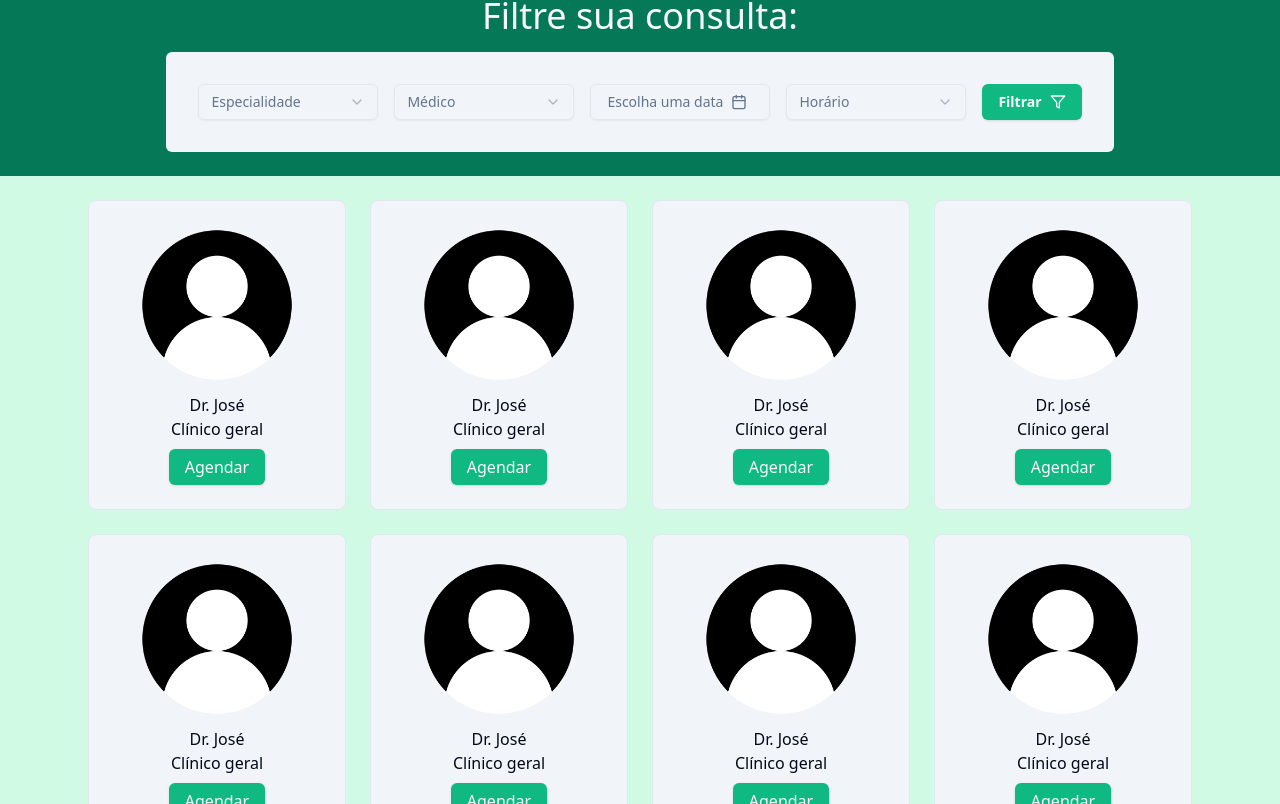
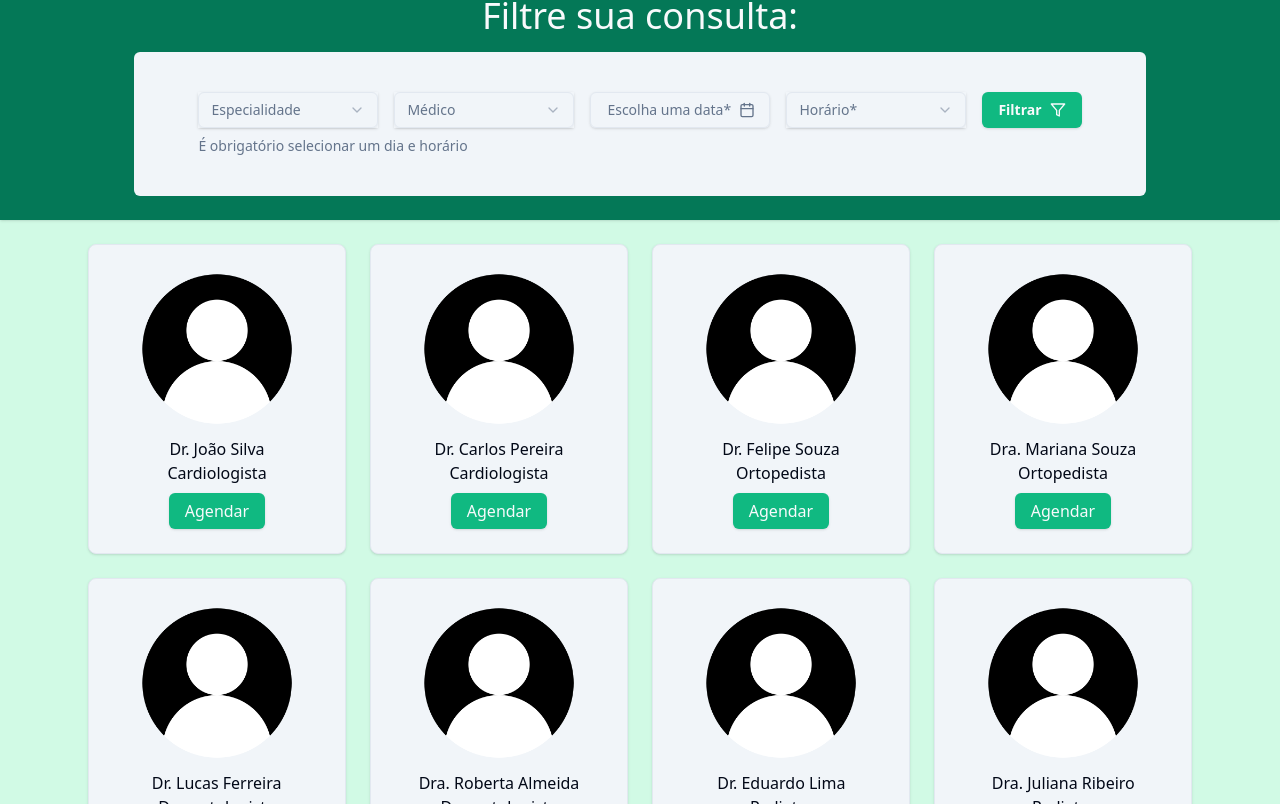
Before and after one commit to mpinheirodev/medconnect, a React (Vite) app: page / in a window 1280 px wide. Shown: the part 916-1720 px from the top of the page. Built offline with nearby package versions, Linux system fonts and the light colour scheme.

Commit message:
some changes 01/12

```diff
--- a/src/components/card-doctor.tsx
+++ b/src/components/card-doctor.tsx
@@ -2,21 +2,23 @@ import { Link } from "react-router-dom";
 import { Button } from "./ui/button";
 import userDeault from "../assets/user-default.png"
 
-// type CardDoctorProps = {
-//   name: string
-//   specialty: string
-//   image: string
-// }
+type CardDoctorProps = {
+  doutor: {
+    name: string
+    specialty: string
+    id: string
+  }
+}
 
-export function CardDoctor() {
+export function CardDoctor({ doutor }: CardDoctorProps) {
   return (
-    <div className="w-fit flex flex-col gap-2 border rounded-lg py-6 px-12 items-center justify-center bg-slate-100">
+    <div className="w-fit flex flex-col gap-2 border rounded-lg py-6 px-12 items-center justify-center bg-slate-100 shadow">
       <img src={userDeault} alt="user profile" className="w-40" />
       <div className="flex flex-col items-center justify-center">
-        <h2>Dr. José</h2>
-        <p>Clínico geral</p>
+        <h2>{doutor.name}</h2>
+        <p>{doutor.specialty}</p>
       </div>
-      <Link to="/scheduling">
+      <Link to={`/scheduling/${doutor.id}`}>
         <Button className="bg-emerald-500 hover:bg-emerald-600 text-md">
           Agendar
         </Button>
--- a/src/components/header.tsx
+++ b/src/components/header.tsx
@@ -6,7 +6,7 @@ import { Link } from 'react-router-dom'
 
 export function Header() {
   return (
-    <div className="bg-emerald-700 text-slate-50 py-3">
+    <div className="bg-emerald-700 text-slate-50 py-3 shadow">
       <div className="flex h-16 items-center gap-2 px-6">
         <Link to='/' className='flex items-center gap-2'>
           <Syringe className="h-6 w-6" />
--- a/src/components/profile-card.tsx
+++ b/src/components/profile-card.tsx
@@ -1,6 +1,14 @@
 import userDefault from '@/assets/user-default.png';
 
-export function ProfileCard() {
+type ProfileCardProps = {
+  doutor: {
+    name: string;
+    specialty: string;
+    phone: string;
+  }
+}
+
+export function ProfileCard({ doutor }: ProfileCardProps) {
   return (
     <div className="flex-1 h-full bg-slate-100 grid grid-cols-2 border border-slate-400 rounded-md shadow">
       <div className='border-r place-content-center place-items-center'>
@@ -9,9 +17,9 @@ export function ProfileCard() {
       </div>
       <div className='flex flex-col justify-center items-center' >
         <div className='flex flex-col items-center justify-center gap-1'>
-          <h1 className='text-2xl font-bold '>Dra. Amanda Sales</h1>
-          <span>Dentista</span>
-          <span>(xx) xxxxx-xxxx</span>
+          <h1 className='text-2xl font-bold '>{doutor.name}</h1>
+          <span>{doutor.specialty}</span>
+          <span>{doutor.phone}</span>
         </div>
       </div>
     </div>
--- a/src/components/select-filter.tsx
+++ b/src/components/select-filter.tsx
@@ -6,19 +6,22 @@ import {
   SelectValue,
 } from "@/components/ui/select"
 
+import { doutores } from "@/doutores.json"
+
 type SelectFilterProps = {
   placeholder: string,
-  type: string
+  type: string,
+  onValueChange?: any
 }
 
-export function SelectFilter( { placeholder, type }: SelectFilterProps ) {
+export function SelectFilter( { placeholder, type, onValueChange }: SelectFilterProps ) {
 
-  const especialidades = ['Dentista', 'Clínico geral', 'Oftalmologista']
-  const medicos = ['Dr. João', 'Dr. Maria', 'Dr. José']
+  const especialidades = doutores.map((doutor) => doutor.specialty).filter((value, index, self) => self.indexOf(value) === index)
+  const medicos = doutores.map((doutor) => doutor.name)
 
   return (
-    <div>
-      <Select>
+    <div className="shadow">
+      <Select onValueChange={onValueChange} >
         <SelectTrigger className='w-[180px] text-muted-foreground hover:text-primary'>
           <SelectValue placeholder={placeholder} />
         </SelectTrigger>
--- a/src/components/time-picker.tsx
+++ b/src/components/time-picker.tsx
@@ -6,20 +6,27 @@ import {
   SelectValue,
 } from "@/components/ui/select"
 
-export function TimePicker( { placeholder, onValueChange }:any ) {
+export function TimePicker( { placeholder, onValueChange, doutor }:any ) {
 
-  const horarios = ['08:00', '08:30', '09:00', '09:30', '10:00', '10:30', '11:00', '11:30', '13:00', '13:30', '14:00', '14:30', '15:00', '15:30', '16:00', '16:30', '17:00', '17:30']
+
+  const horarios = doutor?.disponibilidade.flatMap((d:any) => d.horarios)
+  const horariosPadrao = ['07:00', '08:00', '09:00', '10:00', '11:00', '13:00', '14:00', '15:00', '16:00', '17:00']
 
   return (
-    <div>
+    <div className="shadow">
       <Select onValueChange={onValueChange} >
         <SelectTrigger className='w-[180px] text-muted-foreground  hover:text-primary bg-accent'>
           <SelectValue placeholder={placeholder} />
         </SelectTrigger>
         <SelectContent>
-          {horarios.map((value, i) => (
+          {!doutor ? horariosPadrao.map((value:any, i:any) => (
             <SelectItem key={i} value={value}>{value}</SelectItem>
-          ))}
+          ))
+        :
+          horarios.map((value:any, i:any) => (
+            <SelectItem key={i} value={value}>{value}</SelectItem>
+          ))
+        }
         </SelectContent>
       </Select>
     </div>
--- /dev/null
+++ b/src/doutores.json
@@ -0,0 +1,168 @@
+{
+  "doutores": [
+    {
+      "id": "1",
+      "name": "Dr. João Silva",
+      "specialty": "Cardiologista",
+      "phone": "(11) 98765-4321",
+      "disponibilidade": [
+        {
+          "dia": "Segunda-feira",
+          "horarios": ["09:00", "10:00", "11:00", "12:00", "14:00", "15:00", "16:00", "17:00"]
+        },
+        {
+          "dia": "Quarta-feira",
+          "horarios": ["10:00", "11:00", "15:00", "16:00"]
+        },
+        {
+          "dia": "Sexta-feira",
+          "horarios": ["08:00", "09:00", "10:00", "11:00", "12:00"]
+        }
+      ]
+    },
+    {
+      "id": "2",
+      "name": "Dr. Carlos Pereira",
+      "specialty": "Cardiologista",
+      "phone": "(21) 99876-5432",
+      "disponibilidade": [
+        {
+          "dia": "Segunda-feira",
+          "horarios": ["08:00", "11:00", "13:00", "17:00"]
+        },
+        {
+          "dia": "Quinta-feira",
+          "horarios": ["09:00", "12:00", "14:00", "18:00"]
+        }
+      ]
+    },
+    {
+      "id": "3",
+      "name": "Dr. Felipe Souza",
+      "specialty": "Ortopedista",
+      "phone": "(31) 98765-4321",
+      "disponibilidade": [
+        {
+          "dia": "Terça-feira",
+          "horarios": ["09:00", "12:00", "14:00"]
+        },
+        {
+          "dia": "Sexta-feira",
+          "horarios": ["09:00", "11:00", "14:00", "16:00"]
+        }
+      ]
+    },
+    {
+      "id": "4",
+      "name": "Dra. Mariana Souza",
+      "specialty": "Ortopedista",
+      "phone": "(41) 97654-3210",
+      "disponibilidade": [
+        {
+          "dia": "Segunda-feira",
+          "horarios": ["10:00", "12:00", "14:00"]
+        },
+        {
+          "dia": "Sexta-feira",
+          "horarios": ["09:00", "11:00", "15:00"]
+        }
+      ]
+    },
+    {
+      "id": "5",
+      "name": "Dr. Lucas Ferreira",
+      "specialty": "Dermatologista",
+      "phone": "(51) 96543-2109",
+      "disponibilidade": [
+        {
+          "dia": "Segunda-feira",
+          "horarios": ["09:00", "10:00", "13:00"]
+        },
+        {
+          "dia": "Quinta-feira",
+          "horarios": ["09:00", "12:00", "14:00"]
+        }
+      ]
+    },
+    {
+      "id": "6",
+      "name": "Dra. Roberta Almeida",
+      "specialty": "Dermatologista",
+      "phone": "(61) 98765-4321",
+      "disponibilidade": [
+        {
+          "dia": "Terça-feira",
+          "horarios": ["10:00", "12:00", "15:00"]
+        },
+        {
+          "dia": "Sexta-feira",
+          "horarios": ["09:00", "11:00", "14:00"]
+        }
+      ]
+    },
+    {
+      "id": "7",
+      "name": "Dr. Eduardo Lima",
+      "specialty": "Pediatra",
+      "phone": "(71) 98765-4321",
+      "disponibilidade": [
+        {
+          "dia": "Segunda-feira",
+          "horarios": ["08:00", "11:00", "14:00"]
+        },
+        {
+          "dia": "Sexta-feira",
+          "horarios": ["09:00", "13:00", "15:00"]
+        }
+      ]
+    },
+    {
+      "id": "8",
+      "name": "Dra. Juliana Ribeiro",
+      "specialty": "Pediatra",
+      "phone": "(81) 97654-3210",
+      "disponibilidade": [
+        {
+          "dia": "Terça-feira",
+          "horarios": ["09:00", "12:00", "14:00"]
+        },
+        {
+          "dia": "Quinta-feira",
+          "horarios": ["10:00", "12:00", "15:00"]
+        }
+      ]
+    },
+    {
+      "id": "9",
+      "name": "Dr. Rafael Gomes",
+      "specialty": "Psiquiatra",
+      "phone": "(91) 98765-4321",
+      "disponibilidade": [
+        {
+          "dia": "Segunda-feira",
+          "horarios": ["10:00", "13:00", "15:00"]
+        },
+        {
+          "dia": "Quinta-feira",
+          "horarios": ["09:00", "11:00", "14:00"]
+        }
+      ]
+    },
+    {
+      "id": "10",
+      "name": "Dra. Gabriela Pinto",
+      "specialty": "Psiquiatra",
+      "phone": "(71) 97654-3210",
+      "disponibilidade": [
+        {
+          "dia": "Terça-feira",
+          "horarios": ["09:00", "12:00", "13:00"]
+        },
+        {
+          "dia": "Sexta-feira",
+          "horarios": ["10:00", "13:00", "15:00"]
+        }
+      ]
+    }
+  ]
+}
--- a/src/pages/app/scheduling.tsx
+++ b/src/pages/app/scheduling.tsx
@@ -1,23 +1,34 @@
 import { Calendar } from "@/components/ui/calendar";
-import { useState } from "react";
+import { useEffect, useState } from "react";
 import { ptBR } from 'date-fns/locale';
 import { TimePicker } from "@/components/time-picker";
 import { ProfileCard } from "@/components/profile-card";
 import { Button } from "@/components/ui/button";
 import { Helmet } from "react-helmet-async";
 import { toast, Toaster } from "sonner";
+import { useParams } from "react-router-dom";
+import { doutores } from "@/doutores.json";
 
 
 export function Scheduling() {
 
   const [date, setDate] = useState<Date | undefined>(new Date())
+  const [selectedTime, setselectedTime] = useState<string | null>(null);
+  const [doutor, setDoutor] = useState<any>(null);
 
-  const [selectedTime, setselectedTime] = useState<string | null>(null);
+  const { id } = useParams()
+  useEffect(() => {
+    const selectedDoutor = doutores.find((doutor) => doutor.id === id);
+    setDoutor(selectedDoutor);
+  }, [id]);
+
+  if (!doutor) {
+    return <div>Carregando...</div>
+  }
 
   const handleValueChange = (value: string) => {
     setselectedTime(value);
   };
-
 
   async function handleSchedule() {
     try {
@@ -39,7 +50,7 @@ export function Scheduling() {
         <span className="">Escolha a data e horário para sua consulta</span>
       </div>
       <div className="flex-1 grid grid-cols-2 gap-10 items-start justify-center p-8">
-        <div className="px-16 py-6 text-2xl font-semibold text-center rounded-md border border-slate-400 bg-slate-100 grid grid-cols-2 justify-evenly shadow" >
+        <div className="px-16 py-6 text-2xl font-semibold text-center rounded-md border border-slate-400 bg-slate-100 grid grid-cols-2 justify-evenly shadow">
           <div className='flex flex-col justify-center items-center'>
             <h1>Data</h1>
             <Calendar
@@ -49,7 +60,7 @@ export function Scheduling() {
             onSelect={setDate}
             disabled={[
               { before: new Date() },
-              { dayOfWeek: [0, 6] }
+              { dayOfWeek: [0, 6] },
             ]}
             />
           </div>
@@ -57,6 +68,7 @@ export function Scheduling() {
             <div className="flex flex-col items-center gap-3">
               <h1>Horário</h1>
               <TimePicker
+              doutor={doutor}
               placeholder="Escolha um horário"
               onValueChange={handleValueChange}
               />
@@ -69,6 +81,7 @@ export function Scheduling() {
               <Button
               className="bg-emerald-500 hover:bg-emerald-600"
               onClick={handleSchedule}
+              disabled={!date || !selectedTime}
               >
                 Confirmar agendamento
               </Button>
@@ -91,7 +104,7 @@ export function Scheduling() {
           </div>
         </div>
         <div className="h-full shadow">
-          <ProfileCard />
+          <ProfileCard doutor={doutor}/>
         </div>
       </div>
     </div>
--- a/src/pages/app/welcome.tsx
+++ b/src/pages/app/welcome.tsx
@@ -1,30 +1,74 @@
+import { CalendarIcon } from "lucide-react"
+
+import { cn } from "@/lib/utils"
+import { Calendar } from "@/components/ui/calendar"
+import {
+  Popover,
+  PopoverContent,
+  PopoverTrigger,
+} from "@/components/ui/popover"
+import { ptBR } from 'date-fns/locale';
+
 import { Helmet } from 'react-helmet-async'
 import MedicaImage from '@/assets/Imagem-medica.png'
 import { Button } from '@/components/ui/button'
 import { SelectFilter } from '@/components/select-filter'
-import { DatePicker } from '@/components/date-picker'
 import { TimePicker } from '@/components/time-picker'
 import { CardDoctor } from '@/components/card-doctor'
 import { Filter } from 'lucide-react'
 import { useRef, useState } from 'react'
+import { doutores } from '@/doutores.json'
 
 
 export function Welcome() {
 
   const targetRef = useRef<HTMLDivElement>(null);
 
-  // Função para rolar até o elemento
   const scrollToElement = () => {
     if (targetRef.current) {
       targetRef.current.scrollIntoView({ behavior: "smooth" });
     }
   }
 
-  const [selectedTime, setselectedTime] = useState<string | null>(null);
+  const weekday = ["Domingo","Segunda-feira","Terça-feira","Quarta-feira","Quinta-feira","Sexta-feira","Sabado"]
+  const [date, setDate] = useState<any>();
+  const [selectedTime, setselectedTime] = useState<string>('');
+  const [selectedSpecialty, setselectedSpecialty] = useState<string>('');
+  const [selectedDoctor, setselectedDoctor] = useState<string>('');
+  const [filteredDoctors, setFilteredDoctors] = useState(doutores);
 
-  const handleValueChange = (value: string) => {
+  const handleTimeChange = (value: string) => {
     setselectedTime(value);
-  };
+  }
+
+  const handleSpecialtyChange = (value: string) => {
+    setselectedSpecialty(value);
+  }
+
+  const handleDoctorChange = (value: string) => {
+    setselectedDoctor(value);
+  }
+
+  function handleFilter(e: React.FormEvent<HTMLFormElement>) {
+    e.preventDefault()
+    const results = doutores.filter((doutor) => {
+      if (!date || !selectedTime) {
+        return false
+      } else if (!selectedSpecialty && !selectedDoctor) {
+        return (
+          doutor.disponibilidade.some(d => d.dia.includes(weekday[date.getDay()])) &&
+          doutor.disponibilidade.some(d => d.horarios.includes(selectedTime))
+        )
+      }
+      return (
+        doutor.specialty === selectedSpecialty &&
+        doutor.disponibilidade.some(d => d.dia.includes(weekday[date.getDay()])) &&
+        doutor.disponibilidade.some(d => d.horarios.includes(selectedTime)) ||
+        doutor.name === selectedDoctor
+      )
+    })
+    setFilteredDoctors(results);
+  }
 
   return (
     <div>
@@ -40,23 +84,60 @@ export function Welcome() {
         </div>
         <img className='h-[600px]' src={MedicaImage} alt="ImagemMedica" />
       </div>
-      <div ref={targetRef} className='flex flex-col gap-4 items-center bg-emerald-700 p-4 py-6'>
+      <div ref={targetRef} className='flex flex-col gap-4 items-center bg-emerald-700 p-4 py-6 shadow'>
         <h1 className='text-4xl text-slate-50'>Filtre sua consulta:</h1>
-        <form className='flex items-center justify-center gap-4 bg-slate-100 p-8 rounded-md'>
-          <SelectFilter type='especialidade' placeholder='Especialidade' />
-          <SelectFilter type='medico' placeholder='Médico' />
-          <DatePicker />
-          <TimePicker onValueChange={handleValueChange} placeholder='Horário' />
-          <Button type='submit' className='bg-emerald-500 font-bold hover:bg-emerald-600 shadow'>
-            Filtrar
-            <Filter className='w-6 h-6' />
-          </Button>
+        <form onSubmit={handleFilter} className='flex flex-col gap-2 justify-center bg-slate-100 p-10 px-16 rounded-md'>
+          <div className="flex items-center justify-center gap-4 ">
+            <SelectFilter onValueChange={handleSpecialtyChange} type='especialidade' placeholder='Especialidade' />
+            <SelectFilter onValueChange={handleDoctorChange} type='medico' placeholder='Médico' />
+            <Popover>
+              <PopoverTrigger className="w-[180]" asChild>
+                <Button
+                  variant={"outline"}
+                  className={cn(
+                    "w-[180px] justify-start text-left font-normal bg-transparent shadow",
+                    !date && "w-[180px] text-muted-foreground"
+                  )}
+                >
+                  {date ? date.toLocaleDateString("pt-br") : <span>Escolha uma data*</span>}
+                  <CalendarIcon />
+                </Button>
+              </PopoverTrigger>
+              <PopoverContent className="w-auto p-0">
+                <Calendar
+                  locale={ptBR}
+                  mode="single"
+                  selected={date}
+                  onSelect={setDate}
+                  disabled={[
+                    { before: new Date() },
+                    { dayOfWeek: [0, 6] }
+                  ]}
+                  initialFocus
+                />
+              </PopoverContent>
+            </Popover>
+            <TimePicker onValueChange={handleTimeChange} placeholder='Horário*' />
+            <Button type='submit' className='bg-emerald-500 font-bold hover:bg-emerald-600 shadow'>
+              Filtrar
+              <Filter className='w-6 h-6' />
+            </Button>
+          </div>
+          <div className="text-sm text-muted-foreground">
+            <span>É obrigatório selecionar um dia e horário</span>
+          </div>
         </form>
       </div>
-      <div className='w-full flex-1 flex gap-6 flex-wrap justify-center items-center py-6'>
-        {Array.from({ length: 20 }).map((_, i) => {
-          return <CardDoctor key={i} />
-        })}
+      <div className='w-full flex-1 flex gap-6 flex-wrap justify-center items-center py-6 xl:px-30'>
+        {filteredDoctors.length > 0 ?
+        filteredDoctors.map((doutor) => (
+          <CardDoctor key={doutor.id} doutor={doutor} />
+        ))
+        :
+        <div className="flex flex-col gap-1">
+          <h1 className='text-2xl text-center font-semibold text-accent-foreground'>Nenhum médico encontrado</h1>
+        </div>
+        }
       </div>
     </div>
   )
--- a/src/routes.tsx
+++ b/src/routes.tsx
@@ -17,7 +17,7 @@ export const router = createBrowserRouter([
     element: <AppLayout />,
     children: [
       { path: '/', element: <Welcome /> },
-      { path: '/scheduling', element: <Scheduling /> },
+      { path: '/scheduling/:id', element: <Scheduling /> },
       { path: '/profile', element: <Profile /> },
       { path: '/about', element: <AboutUS /> },
     ],
```
